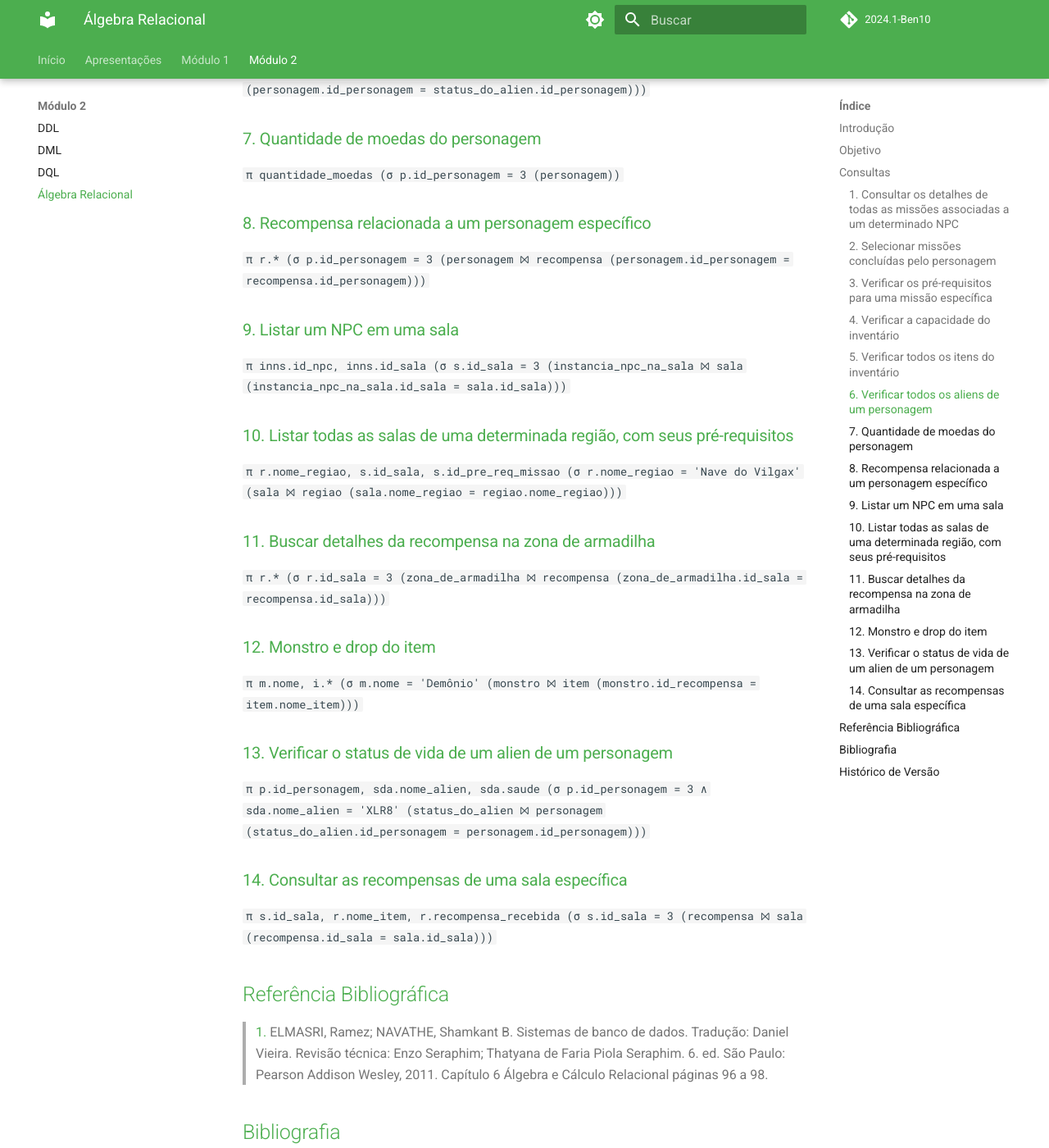
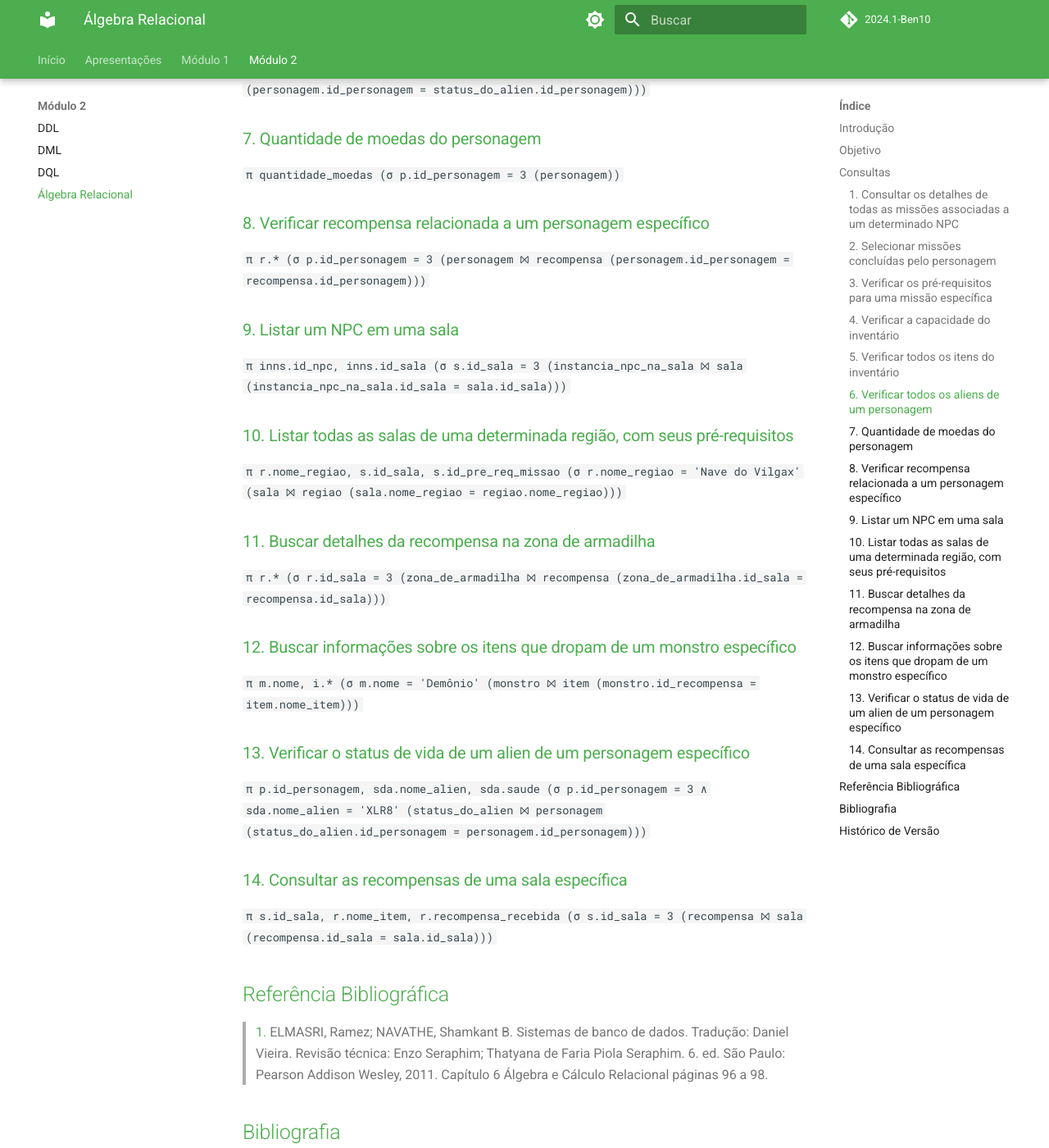
Before and after one commit to SBD1/2024.1-Ben10, an MkDocs documentation site: the page built from docs/modulo2/algebraRelacional.md, in a window 1280 px wide and 1400 px high, scrolled down 1451 px. Shown: the whole window at 82% size. Built offline with MkDocs 1.6.1 and Material for MkDocs 9.7.7, drawn with Linux system fonts in a browser that asks for light colours; comment, search, counter and statistics services are not loaded; the version menu is left out.

Commit message:
alterando nome das consultas

````diff
--- a/docs/modulo2/algebraRelacional.md
+++ b/docs/modulo2/algebraRelacional.md
@@ -40,7 +40,7 @@ Este documento tem como objetivo detalhar a Álgebra Relacional utilizada nas pr
 
 ```π quantidade_moedas (σ p.id_personagem = 3 (personagem))```
 
-### <a>8. Recompensa relacionada a um personagem específico</a>
+### <a>8. Verificar recompensa relacionada a um personagem específico</a>
 
 ```π r.* (σ p.id_personagem = 3 (personagem ⨝ recompensa (personagem.id_personagem = recompensa.id_personagem)))```
 
@@ -56,11 +56,11 @@ Este documento tem como objetivo detalhar a Álgebra Relacional utilizada nas pr
 
 ```π r.* (σ r.id_sala = 3 (zona_de_armadilha ⨝ recompensa (zona_de_armadilha.id_sala = recompensa.id_sala)))```
 
-### <a>12. Monstro e drop do item</a>
+### <a>12. Buscar informações sobre os itens que dropam de um monstro específico</a>
 
 ```π m.nome, i.* (σ m.nome = 'Demônio' (monstro ⨝ item (monstro.id_recompensa = item.nome_item)))```
 
-### <a>13. Verificar o status de vida de um alien de um personagem</a>
+### <a>13. Verificar o status de vida de um alien de um personagem específico</a>
 
 ```π p.id_personagem, sda.nome_alien, sda.saude (σ p.id_personagem = 3 ∧ sda.nome_alien = 'XLR8' (status_do_alien ⨝ personagem (status_do_alien.id_personagem = personagem.id_personagem)))```
 
````
